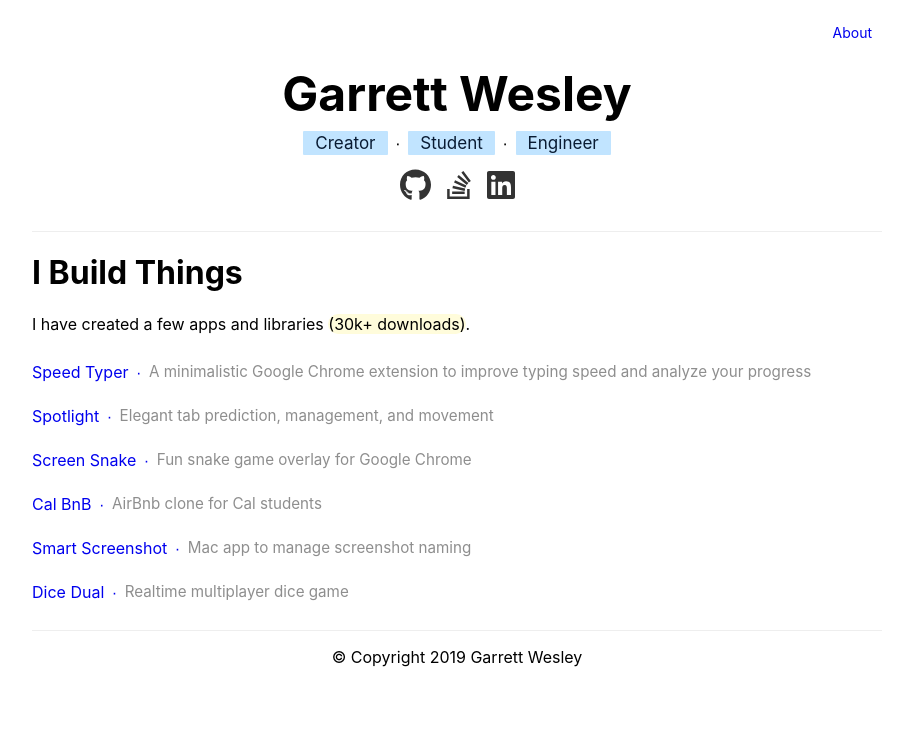
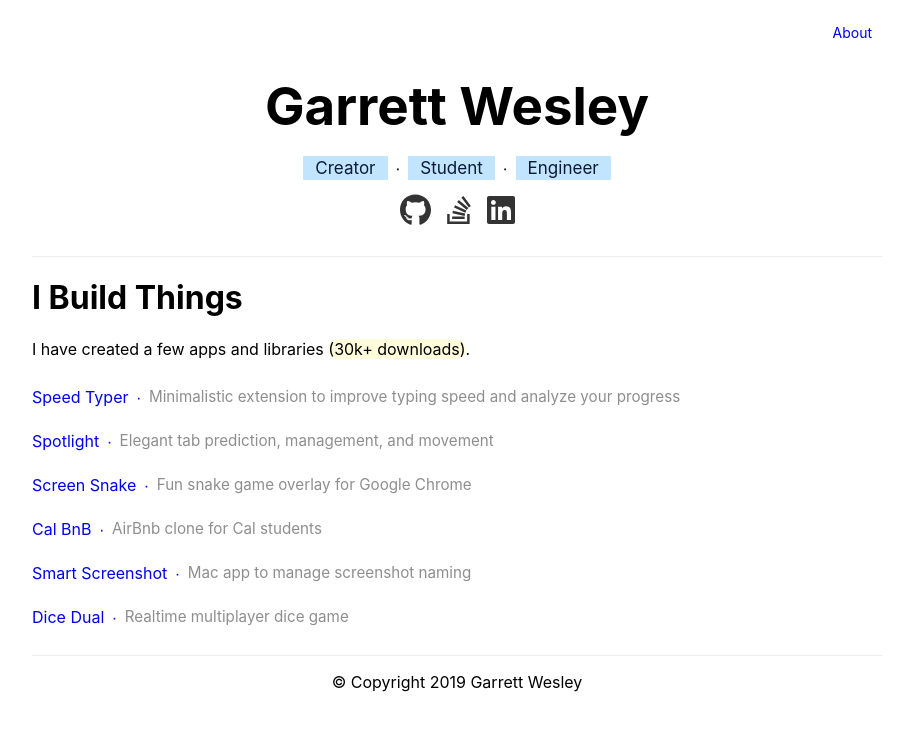
Before and after one commit to garrettwesley/portfolio, a React (Create React App) app: page / in a window 1280 px wide. Shown: the top 730 px of the page, without its empty margins (183-1096 px from the left). Built offline with nearby package versions, Linux system fonts and the light colour scheme.

Commit message:
small fixes

```diff
--- a/src/App.js
+++ b/src/App.js
@@ -56,12 +56,12 @@ class App extends Component {
                 <div className="link-container">
                     <div className="link-item">
                         <a
-                            href="https://github.com/garrettwesley/speed-typr"
+                            href="https://chrome.google.com/webstore/detail/speed-typing-10-fast-fing/eoefmbbcheodkhndmjkfjicobhiafano"
                             target="_blank"
                             rel="noopener noreferrer">
                             <div className="title">Speed Typer</div>
                             <div className="dot-separator"/>
-                            <div className="description">A minimalistic Google Chrome extension to improve typing speed and analyze your progress</div>
+                            <div className="description">Minimalistic extension to improve typing speed and analyze your progress</div>
                         </a>
                     </div>
                     <div className="link-item">
--- a/src/App.scss
+++ b/src/App.scss
@@ -50,10 +50,10 @@ body {
 }
 
 .name {
-    font-size: 3rem;
+    font-size: 3.3rem;
     font-weight: 700;
     text-align: center;
-    padding: 0;
+    padding: 10px 0;
     margin: 0;
 }
 
```
